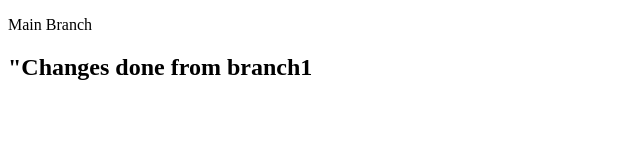
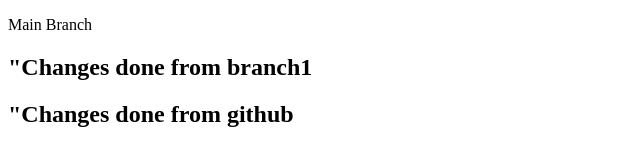
Before and after one commit to 12250154/GIT_30112025, a plain HTML site: page index.html in a window 1280 px wide. Shown: the whole page, without its empty margins (0-640 px from the left). Drawn offline with Linux system fonts and the light colour scheme.

Commit message:
changes done from git hub

```diff
--- a/index.html
+++ b/index.html
@@ -9,5 +9,9 @@
     <p>Main Branch</p>
 
     <h2>"Changes done from branch1</h2>
+
+    <h2>"Changes done from github</h2>
+
+
 </body>
 </html>
```
